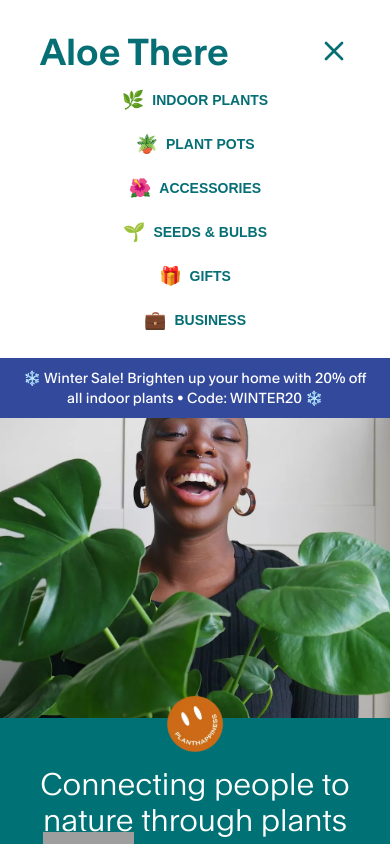
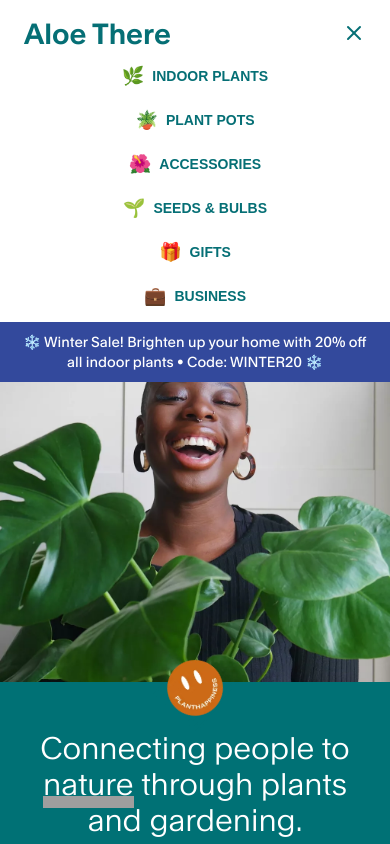
Before and after one commit to connorhanks/Plant-Shop, a Vue app: page / in a window 390 px wide. Both pictures are taken after a click on the button 334 px from the left and 51 px from the top of the page. Shown: the top 844 px of the page. Built offline with nearby package versions, Linux system fonts and the light colour scheme; data requests are answered from the project's data file; grey boxes are pictures that could not be loaded; a web font is replaced by a local one.

Commit message:
fix: improve navbar mobile responsiveness
- Reduce navbar height on mobile screens
- Fix invisible menu list taking up space when closed
- Adjust padding and spacing for better mobile layout
- Update logo and hamburger icon sizes for mobile
- Simplify menu transition classes

```diff
--- a/src/components/Navbar.vue
+++ b/src/components/Navbar.vue
@@ -32,15 +32,17 @@
 <template>
   <nav
     ref="navRef"
-    class="flex items-center justify-between flex-col py-6 px-10 gap-2 text-[#056f75]"
+    class="flex items-center justify-between flex-col py-3 md:py-6 px-6 md:px-10 gap-2 text-[#056f75]"
   >
     <div class="w-full flex md:justify-center justify-between items-center">
-      <RouterLink to="/" class="font-bold text-[36px]">Aloe There</RouterLink>
+      <RouterLink to="/" class="font-bold text-[28px] md:text-[36px]"
+        >Aloe There</RouterLink
+      >
       <!-- Classic hamburger menu with stopPropagation -->
       <button @click.stop="toggleMenu" class="md:hidden">
         <svg
           v-if="!isMenuOpen"
-          class="h-8 w-8"
+          class="h-6 w-6 md:h-8 md:w-8"
           viewBox="0 0 24 24"
           fill="none"
           stroke="currentColor"
@@ -51,7 +53,7 @@
         </svg>
         <svg
           v-else
-          class="h-8 w-8"
+          class="h-6 w-6 md:h-8 md:w-8"
           viewBox="0 0 24 24"
           fill="none"
           stroke="currentColor"
@@ -65,10 +67,8 @@
     <!-- Menu items -->
     <ul
       :class="[
-        'flex font-semibold uppercase text-sm transition-all duration-300',
-        isMenuOpen
-          ? 'max-h-96 opacity-100'
-          : 'max-h-0 md:max-h-96 opacity-0 md:opacity-100',
+        'md:flex font-semibold uppercase text-sm transition-all duration-300',
+        isMenuOpen ? 'flex' : 'hidden',
         'flex-col w-full items-center gap-4',
         'md:flex-row md:flex-wrap md:justify-center md:gap-6',
       ]"
```
